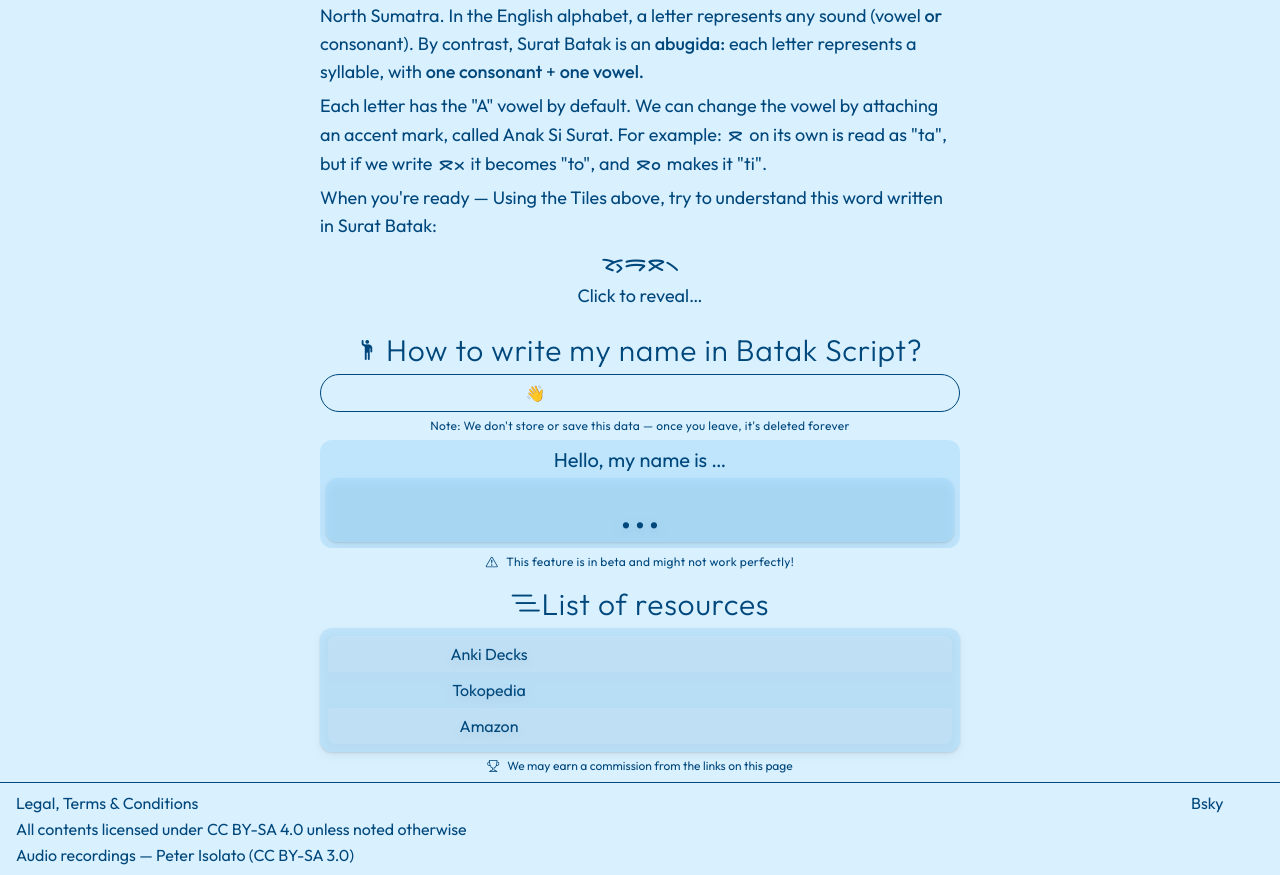
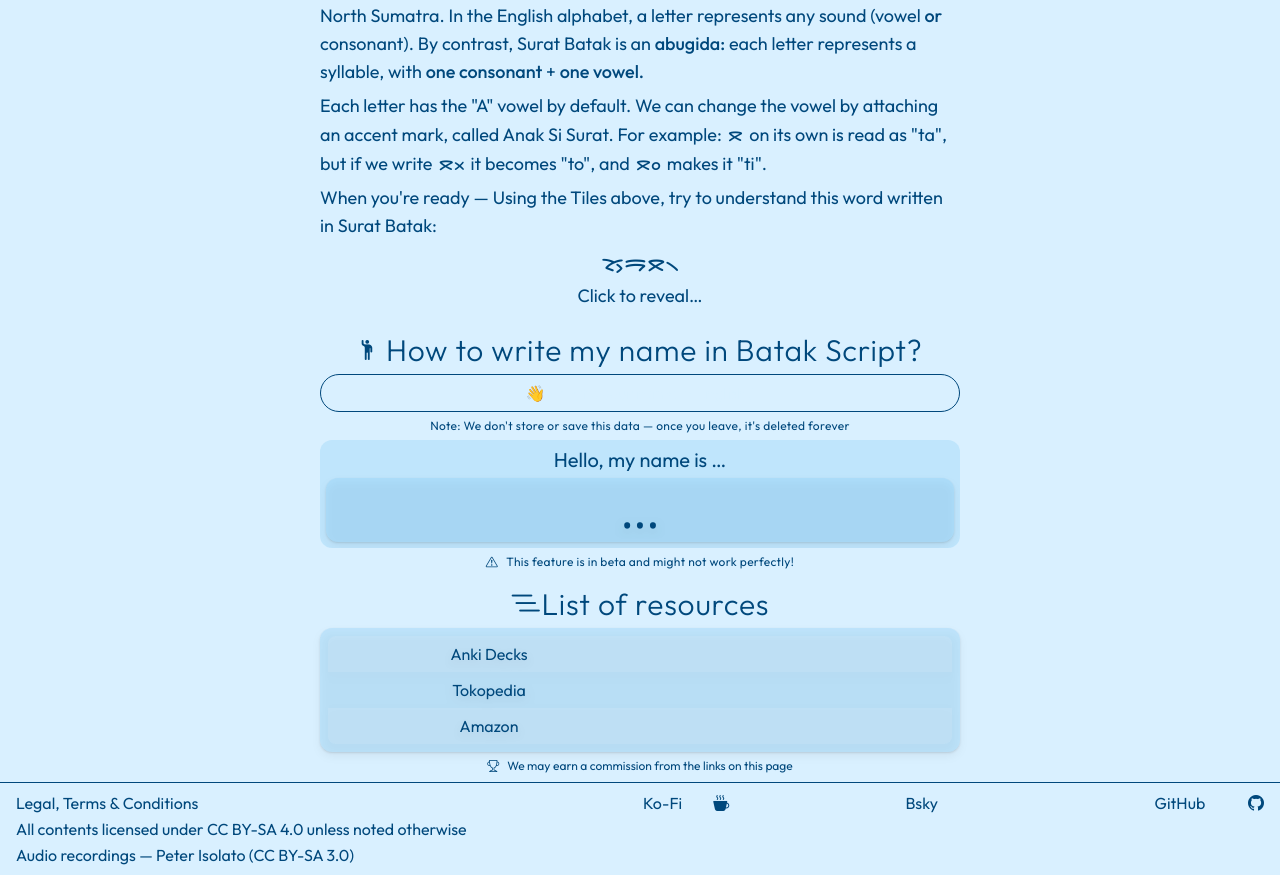
Before and after one commit to matthew-mcewen/surat, a Next.js app in the folder surat/: page / in a window 1280 px wide. Shown: the part 701-1576 px from the top of the page. Built offline with nearby package versions, Linux system fonts and the light colour scheme.

Commit message:
better batak font handling, add links

```diff
--- a/surat/src/app/globals.css
+++ b/surat/src/app/globals.css
@@ -34,7 +34,3 @@ body {
 .card-letter {
   @apply p-2 rounded-xl drop-shadow-lg shadow dark:shadow-lg hover:shadow-xl transition ease-in-out bg-[#83c9f4]/30 dark:bg-[#a3d5ff]/20 dark:hover:bg-[#a3d5ff]/30;
 }
-
-.batak {
-  @apply font-['Batak'];
-}
--- a/surat/src/app/legal/page.js
+++ b/surat/src/app/legal/page.js
@@ -65,6 +65,9 @@ export default function Legal() {
                             4. Donations
                         </h2>
                         <p>
+                            Donations are non-refundable and not tax-deductible.
+                        </p>
+                        <p>
                             When you donate through Ko-fi or other platforms, your payment information is handled entirely by those third parties. We do not store or access your payment details.
                         </p>
                     </>
--- a/surat/src/app/myname/handler.js
+++ b/surat/src/app/myname/handler.js
@@ -24,7 +24,7 @@ export default function WriteMyName() {
                     <div className={"w-full h-1/4 bg-[#83c9f4]/30 dark:bg-[#a3d5ff]/20 dark:hover:bg-[#a3d5ff]/30 flex flex-col justify-items-center p-1.5 text-center"}>
                         <h4 className={"text-xl py-1 pt-0"}>Hello, my name is &hellip;</h4>
                         <div className={"z-20 card-letter bg-[#83c9f4]/30 dark:bg-[#a3d5ff]/20 dark:hover:bg-[#a3d5ff]/30 flex flex-col justify-items-center text-center"}>
-                            <h4 className={"text-5xl"}>
+                            <h4 className={"text-5xl font-['Batak']"}>
                                 { transliteratedName || `...` }
                             </h4>
                         </div>
--- a/surat/src/app/page.js
+++ b/surat/src/app/page.js
@@ -65,9 +65,17 @@ export function Footer() {
                     <p>All contents licensed under CC BY-SA 4.0 unless noted otherwise</p>
                     <p>Audio recordings &mdash; Peter Isolato (CC BY-SA 3.0)</p>
                 </div>
+                <Link href={"https://ko-fi.com/batak"} className={"grid grid-cols-2 gap-x-2"}>
+                    <p>Ko-Fi</p>
+                    <i className={"bi-cup-hot-fill justify-self-end"}/>
+                </Link>
                 <Link href={"https://bsky.app/profile/batak.asia"} className={"grid grid-cols-2 gap-x-2"}>
                     <p>Bsky</p>
                     <i className={"bi-bluesky justify-self-end"}/>
+                </Link>
+                <Link href={"https://github.com/mattmacc/surat"} className={"grid grid-cols-2 gap-x-2"}>
+                    <p>GitHub</p>
+                    <i className={"bi-github justify-self-end"}/>
                 </Link>
             </footer>
         </>
--- a/surat/src/app/textual/explain.js
+++ b/surat/src/app/textual/explain.js
@@ -1,5 +1,6 @@
 "use client";
 import { useState } from "react";
+import Link from "next/link";
 
 export default function HowItWorks() {
     const [revealed,setRevealed] = useState(false);
@@ -18,14 +19,14 @@ export default function HowItWorks() {
                     </p>
                     <p>
                         Each letter has the "A" vowel by default. We can change the vowel by attaching an accent mark, called Anak Si Surat.
-                        For example: <span className={"text-xl font-medium px-0.5"}>ᯖ</span> on its own is read as "ta", but if we write <span className={"text-xl medium px-0.5"}>ᯖᯬ</span> it becomes "to", and <span className={"text-xl font-medium px-0.5"}>ᯖᯪ</span> makes it "ti".
+                        For example: <span className={"text-xl font-medium px-0.5 font-['Batak']"}>ᯖ</span> on its own is read as "ta", but if we write <span className={"text-xl medium px-0.5 font-['Batak']"}>ᯖᯬ</span> it becomes "to", and <span className={"text-xl font-medium px-0.5 font-['Batak']"}>ᯖᯪ</span> makes it "ti".
                     </p>
                     <p>
                         When you're ready &mdash; Using the Tiles above, try to understand this word written in Surat Batak:
                     </p>
                     { (!revealed && (
                         <button onClick={e => { setRevealed(true) }} className={"flex flex-col gap-1 w-fit mx-auto"}>
-                            <span className={"text-2xl batak w-fit mx-auto"}>ᯘᯮᯒᯖ᯲ </span>
+                            <span className={"text-2xl w-fit mx-auto font-['Batak']"}>ᯘᯮᯒᯖ᯲ </span>
                             <span className={"w-fit mx-auto"}>Click to reveal&hellip;</span>
                         </button>
                     ) || (
@@ -34,9 +35,9 @@ export default function HowItWorks() {
                                 It reads "Surat"!
                             </p>
                             <div className={"grid grid-cols-3 w-fit mx-auto text-center gap-x-6"}>
-                                <div className={"text-xl batak"}>ᯘᯮ </div>
-                                <div className={"text-xl batak"}>ᯒ</div>
-                                <div className={"text-xl batak"}>ᯖ᯲</div>
+                                <div className={"text-xl font-['Batak']"}>ᯘᯮ </div>
+                                <div className={"text-xl font-['Batak']"}>ᯒ</div>
+                                <div className={"text-xl font-['Batak']"}>ᯖ᯲</div>
                                 <div>su</div>
                                 <div>ra</div>
                                 <div>t</div>
@@ -45,7 +46,7 @@ export default function HowItWorks() {
                                 Surat means "letter" or "writing". So, "Surat Batak" means "Bataknese Writing" &mdash; cool!
                             </p>
                             <p>
-                                If you’d like to support this free app, please consider <span className={"font-medium"}>Donating</span> &mdash; and remember to share your progress with us on <span className={"font-medium"}>BlueSky</span> or <span className={"font-medium"}>Instagram</span>!
+                                If you’d like to support this free app, please consider <span className={"font-medium"}>Donating</span> &mdash; and remember to share your progress with us on <Link href={"https://bsky.app/profile/batak.asia"} className={"font-medium"}>BlueSky</Link>!
                             </p>
                         </>
                     )) }
```
